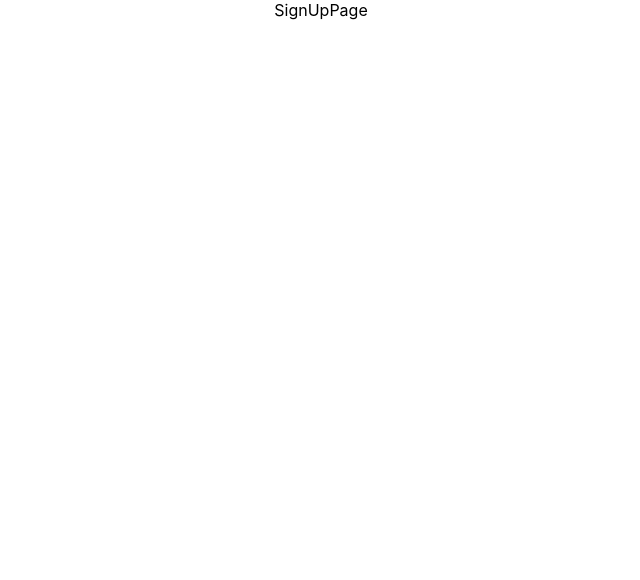
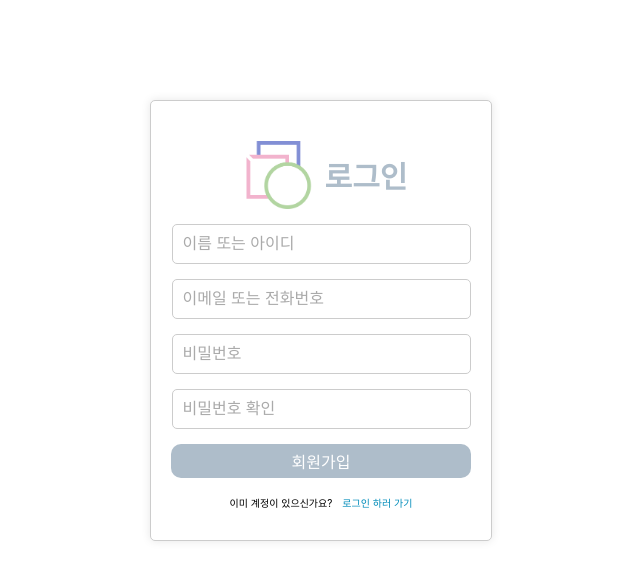
Before and after one commit to SoftwareEngineering-jnu1/AgileSupportProgram, a React (Create React App) app: page /signup in a window 1280 px wide. Shown: the top 580 px of the page, without its empty margins (319-959 px from the left). Built offline with nearby package versions, Linux system fonts and the light colour scheme.

Commit message:
commit message

```diff
--- a/package.json
+++ b/package.json
@@ -11,6 +11,7 @@
     "react-router-dom": "^6.27.0",
     "react-scripts": "5.0.1",
     "styled-components": "^6.1.13",
+    "typescript-plugin-css-modules": "^5.1.0",
     "web-vitals": "^2.1.4"
   },
   "scripts": {
--- /dev/null
+++ b/src/global.d.ts
@@ -0,0 +1 @@
+declare module '*.css';
--- a/src/pages/Home/index.tsx
+++ b/src/pages/Home/index.tsx
@@ -1,7 +1,18 @@
 import React from "react";
+import { useNavigate } from 'react-router-dom';
 
-const Home = () => {
-  return <div>Home</div>;
+
+const Home: React.FC = () => {
+  const navigate = useNavigate();
+
+  const handleLoginPage = () => {
+    navigate('/login');
+  };
+
+  return ( <div>
+    <h1>Home Page</h1>
+    <button onClick={handleLoginPage}>Go to Login</button>
+    </div> );
 };
 
 export default Home;
--- /dev/null
+++ b/src/pages/LoginPage/Login.module.css
@@ -0,0 +1,77 @@
+  .form {
+    display: flex;
+    flex-direction: column;
+    width: 350px;
+    margin: 0 auto;
+    padding: 20px;
+    border: 1px solid #ccc;
+    border-radius: 5px;
+    box-shadow: 0 0 10px rgba(0, 0, 0, 0.1);
+    background-color: #fff;
+    margin-top: 100px;
+}
+  .input::placeholder {
+    color: #aaa;
+}
+
+  .div {
+    margin-bottom: 15px;
+  }
+
+  .label {
+    margin-bottom: 5px;
+    font-weight: bold;
+  }
+
+  .input {
+    width: 328px;
+    padding: 10px;
+    border: 1px solid #ccc;
+    border-radius: 5px;
+    font-size: 16px;
+  }
+
+  .loginbutton {
+    padding: 8px 20px;
+    border: none;
+    border-radius: 5px;
+    background-color: #AEBDCA;
+    color: #fff;
+    font-size: 16px;
+    cursor: pointer;
+    margin-top: 15px;
+  }
+  .loginbutton:hover {
+    background-color: #97a4af;
+  }
+
+  .signupbutton {
+    margin-top: 15px;
+    padding: 8px 20px;
+    border: 1px solid #ccc;
+    border-radius: 5px;
+    background-color: #fff;
+    color: #000;
+    font-size: 16px;
+    cursor: pointer;
+  }
+
+  .signupbutton:hover {
+    background-color: #ececec;
+  }
+
+  .logodiv {
+    display:flex;
+    align-items: center;
+    margin: 0 auto 15px;
+    margin-top: 20px;
+   }
+   .logo {
+    width: 80px;
+    margin-right:10px;
+   }
+   .logoText {
+    font-size: 30px;
+    font-weight: bold;
+    color: #AEBDCA;
+   }
--- a/src/pages/LoginPage/index.tsx
+++ b/src/pages/LoginPage/index.tsx
@@ -1,7 +1,68 @@
-import React from "react";
+import React, { useState} from "react";
+import { useNavigate } from 'react-router-dom';
+import styles from "./Login.module.css";
 
-const LoginPage = () => {
-  return <div>LoginPage</div>;
+interface LoginProps {
+  username: string;
+  password: string;
+}
+
+const LoginPage: React.FC = () => {
+  const [form, setForm] = useState<LoginProps>({ username: '', password: '' });
+
+  const navigate = useNavigate();
+  const handleSignUpPage = () => {
+    navigate('/signup');
+  };
+
+  const handleChange = (e: React.ChangeEvent<HTMLInputElement>) => {
+    setForm({
+      ...form,
+      [e.target.name]: e.target.value,
+    });
+  };
+  const handleSubmit = (e: React.FormEvent) => {
+    e.preventDefault();
+    console.log('Username:', form.username);
+    console.log('Passord:', form.password);
+    navigate('/boardpage');
+  };
+
+  return (
+    <form className={styles.form} onSubmit={handleSubmit}>
+      <div className={styles.logodiv}>
+      <img src="/로고.png" alt="logo" className={styles.logo}/>
+      <span className={styles.logoText}>로그인</span>
+      </div>
+
+      <div className={styles.div}>
+        <label className={styles.label} htmlFor="username"></label>
+        <input
+        type="text"
+        id="username"
+        name="username"
+        value={form.username}
+        onChange={handleChange}
+        className={styles.input}
+        placeholder="아이디"
+        />
+      </div>
+      <div className={styles.div}>
+        <label className={styles.label} htmlFor="password"></label>
+        <input
+        type="password"
+        id="password"
+        name="password"
+        value={form.password}
+        onChange={handleChange}
+        className={styles.input}
+        placeholder="비밀번호"
+        required/>
+      </div>
+      <button className={styles.loginbutton} type = "submit">로그인</button>
+      <button className={styles.signupbutton} onClick={handleSignUpPage}>회원가입</button>
+    </form>
+  );
 };
 
 export default LoginPage;
--- /dev/null
+++ b/src/pages/SignUpPage/SignUp.module.css
@@ -0,0 +1,73 @@
+  .form {
+    display: flex;
+    flex-direction: column;
+    width: 300px;
+    margin: 0 auto;
+    padding: 20px;
+    border: 1px solid #ccc;
+    border-radius: 5px;
+    box-shadow: 0 0 10px rgba(0, 0, 0, 0.1);
+    background-color: #fff;
+    margin-top: 100px;
+  }
+  .input::placeholder {
+    color: #aaa;
+  }
+
+  .div {
+    margin-bottom: 15px;
+  }
+
+  .label {
+    margin-bottom: 5px;
+    font-weight: bold;
+  }
+
+  .input {
+    width: 277px;
+    padding: 10px;
+    border: 1px solid #ccc;
+    border-radius: 5px;
+    font-size: 16px;
+  }
+
+  .button {
+    padding: 5px 20px;
+    border: none;
+    border-radius: 10px;
+    background-color: #AEBDCA;
+    color: #fff;
+    font-size: 16px;
+    cursor: pointer;
+  }
+
+  .button:hover {
+    background-color: #97a4af;
+  }
+
+  .logodiv {
+    display:flex;
+    align-items: center;
+    margin: 0 auto 15px;
+    margin-top: 20px;
+   }
+   .logo {
+    width: 80px;
+    margin-right:10px;
+   }
+   .logoText {
+    font-size: 30px;
+    font-weight: bold;
+    color: #AEBDCA;
+   }
+   .gologin{
+    margin-top: 7px;
+    font-size: 10px;
+    align-items: center;
+   }
+   .loginLink {
+    margin-left: 10px;
+    display: inline-block;
+    color: #008CBA;
+    cursor: pointer;
+   }
--- a/src/pages/SignUpPage/index.tsx
+++ b/src/pages/SignUpPage/index.tsx
@@ -1,7 +1,102 @@
-import React from "react";
+import React, {useState} from "react";
+import { useNavigate } from 'react-router-dom';
+import style from './SignUp.module.css';
 
-const SignUpPage = () => {
-  return <div>SignUpPage</div>;
+interface SignupProps {
+  username: string;
+  emailOrphone: string;
+  password: string;
+  confirmpassword: string;
+}
+
+const SignUpPage: React.FC = () => {
+  const [form, setFrom] = useState<SignupProps> ({
+    username: '',
+    emailOrphone: '',
+    password: '',
+    confirmpassword: '',
+  });
+
+  const navigate = useNavigate();
+
+  const handleChange = (e: React.ChangeEvent<HTMLInputElement>) => {
+    setFrom({
+      ...form,
+      [e.target.name]: e.target.value,
+    });
+  };
+
+  const handleSubmit = (e: React.FormEvent) => {
+    e.preventDefault();
+    if (form.password !== form.confirmpassword) {
+      alert('비밀번호가 일치하지 않습니다!');
+      return;
+    }
+    console.log('Form Data:', form);
+    navigate('/login');
+  };
+
+  return (
+  <form className={style.form} onSubmit={handleSubmit}>
+    <div className={style.logodiv}>
+      <img src="/로고.png" alt="logo" className={style.logo}/>
+      <span className={style.logoText}>로그인</span>
+      </div>
+    <div className={style.div}>
+      <label className={style.label} htmlFor="username"></label>
+      <input
+        type="text"
+        id="username"
+        name="username"
+        value={form.username}
+        onChange={handleChange}
+        className={style.input}
+        placeholder="이름 또는 아이디"
+        required/>
+    </div>
+    <div className={style.div}>
+      <label className={style.label} htmlFor="emailOrPhone"></label>
+      <input
+        type="text"
+        id="emailOrphone"
+        name="emailOrphone"
+        value={form.emailOrphone}
+        onChange={handleChange}
+        className={style.input}
+        placeholder="이메일 또는 전화번호"
+        required/>
+    </div>
+    <div className={style.div}>
+      <label className={style.label} htmlFor="password"></label>
+      <input
+        type="password"
+        id="password"
+        name="password"
+        value={form.password}
+        onChange={handleChange}
+        className={style.input}
+        placeholder="비밀번호"
+        required/>
+    </div>
+    <div className={style.div}>
+      <label className={style.label} htmlFor="confirmPassword"></label>
+      <input
+        type="password"
+        id="confirmpassword"
+        name="confirmpassword"
+        value={form.confirmpassword}
+        onChange={handleChange}
+        className={style.input}
+        placeholder="비밀번호 확인"
+        required/>
+    </div>
+    <button className={style.button} type="submit">회원가입 </button>
+    <div className={style.gologin}>
+      <span className={style.span}>이미 계정이 있으신가요?</span>
+      <p className={style.loginLink} onClick={() => navigate('/login')}>로그인 하러 가기</p>
+    </div>
+    </form>
+    );
 };
 
 export default SignUpPage;
```
Also changed, not shown: public/로고.png (renamed from public/images/로고.png), 1 other file (tests, documents, lock files or other folders).
